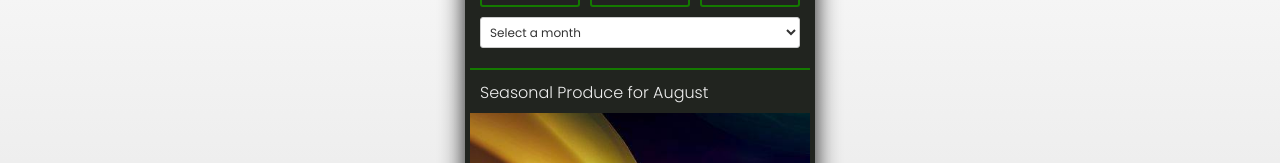
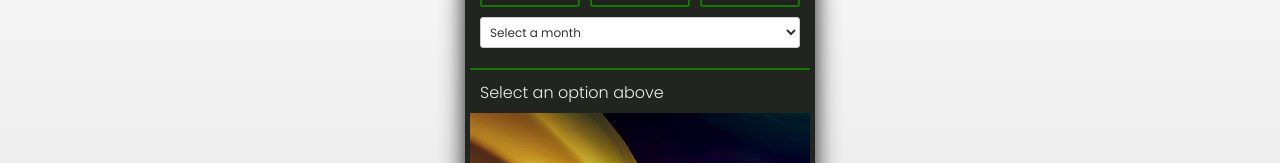
Before and after one commit to benhensor/season-it, a React (Create React App) app in the folder seasonit/: page / in a window 1280 px wide. Shown: the part 240-403 px from the top of the page. Built offline with nearby package versions, Linux system fonts and the light colour scheme.

Commit message:
message changed

```diff
--- a/seasonit/src/App.js
+++ b/seasonit/src/App.js
@@ -22,7 +22,7 @@ function App() {
   // Sets the current month
   const [currentMonth, setCurrentMonth] = useState(months[currentMonthNumber])
   // Sets the display message to show what's being displayed
-  const [message, setMessage] = useState(`Seasonal Produce for ${currentMonth}` )
+  const [message, setMessage] = useState('Select an option above')
   // Sets the data to be passed to the display component
   const [produceList, setProduceList] = useState([])
   // Sets what items the user has selected
```
